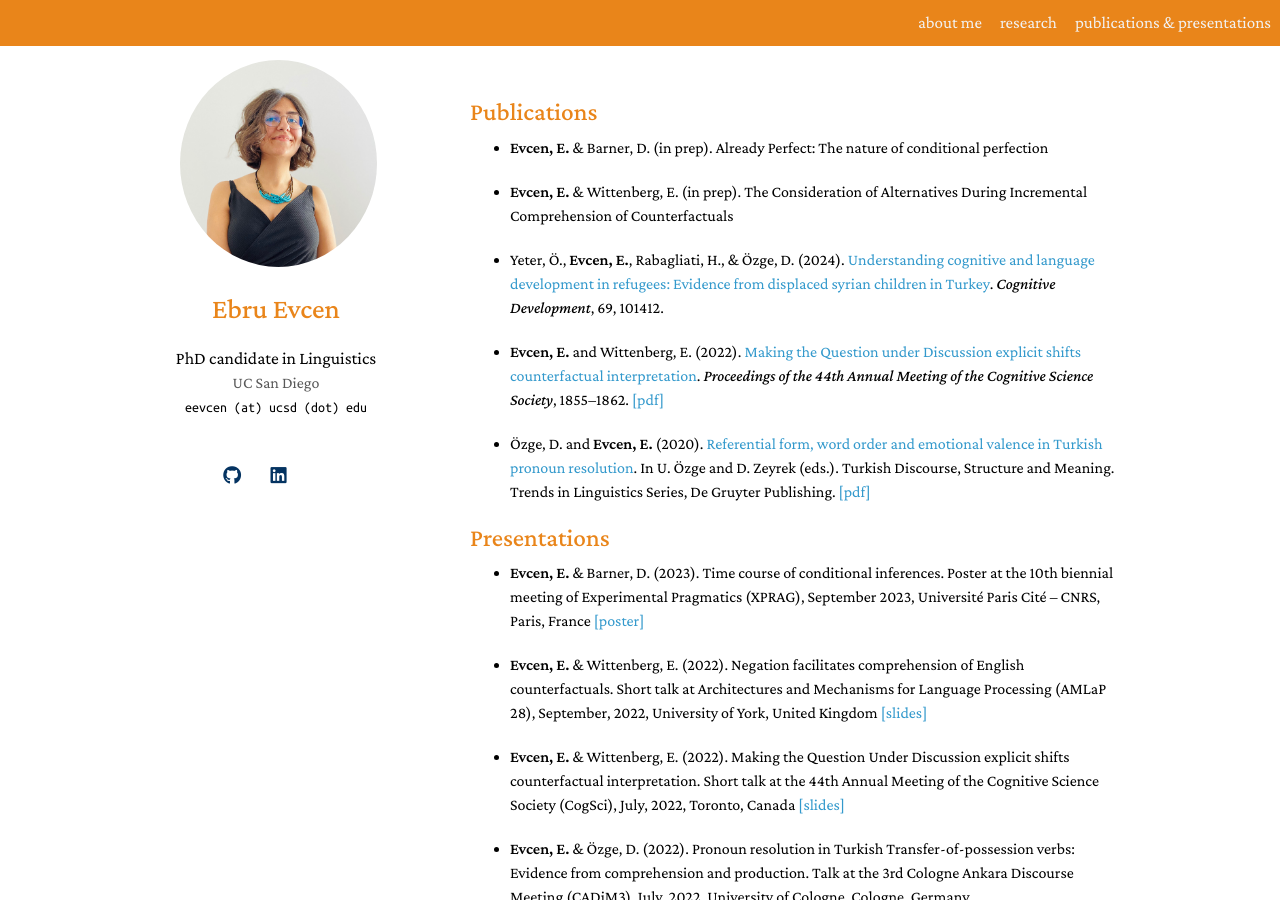
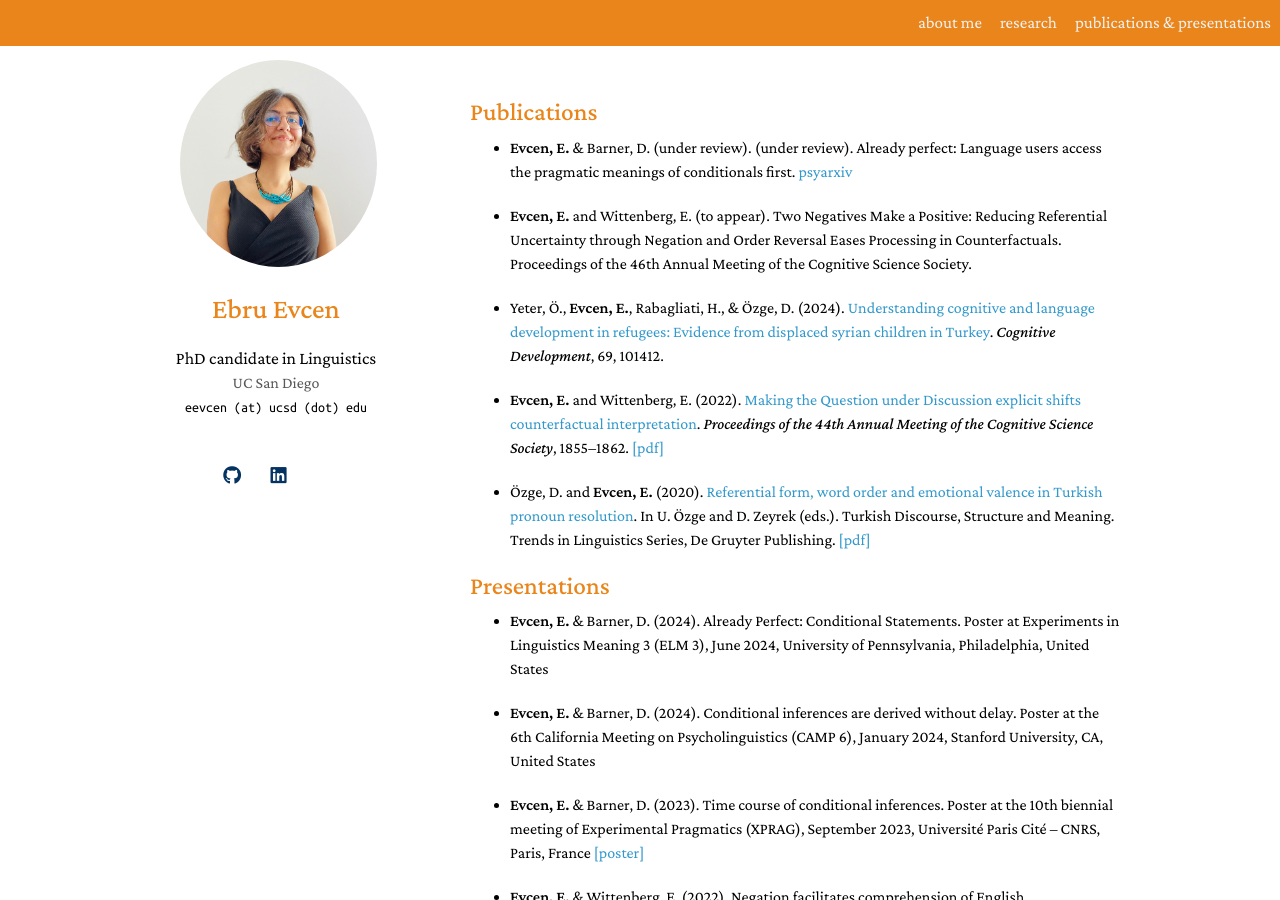
Before and after one commit to ebruevcen/ebruevcen.github.io, a Jekyll site: the page built from publications_presentations.md, in a window 1280 px wide and 900 px high. Built offline with Jekyll 4.4.1, drawn with Linux system fonts in a browser that asks for light colours; nearby versions of some CDN libraries; library files that are not in the unit come from our copies; a style sheet for code colours, icons or effects is not loaded.

Commit message:
cv updated

```diff
--- a/publications_presentations.md
+++ b/publications_presentations.md
@@ -7,9 +7,9 @@ permalink: /publications_presentations/
 
 <h2 style="margin: 50px 0px 10px;">Publications</h2>
 
-- <b>Evcen, E. </b> & Barner, D. (in prep). Already Perfect: The nature of conditional perfection
+- <b>Evcen, E. </b> & Barner, D. (under review). (under review). Already perfect: Language users access the pragmatic meanings of conditionals first. [psyarxiv](https://osf.io/preprints/psyarxiv/mv3y8)
 
-- <b>Evcen, E. </b> & Wittenberg, E. (in prep). The Consideration of Alternatives During Incremental Comprehension of Counterfactuals
+- <b>Evcen, E.</b> and Wittenberg, E. (to appear). Two Negatives Make a Positive: Reducing Referential Uncertainty through Negation and Order Reversal Eases Processing in Counterfactuals. Proceedings of the 46th Annual Meeting of the Cognitive Science Society.
 
 - Yeter, Ö., <b>Evcen, E.</b>, Rabagliati, H., & Özge, D. (2024). [Understanding cognitive and language development in refugees: Evidence from displaced syrian children in Turkey](https://www.sciencedirect.com/science/article/abs/pii/S088520142300117X?via%3Dihub). *Cognitive Development*, 69, 101412.
 
@@ -20,6 +20,10 @@ permalink: /publications_presentations/
 <h1 id="Presentations"></h1>
 
 <h2 style="margin: 20px 0px 10px;">Presentations</h2>
+
+- <b>Evcen, E.</b> & Barner, D. (2024). Already Perfect: Conditional Statements. Poster at Experiments in Linguistics Meaning 3 (ELM 3), June 2024, University of Pennsylvania, Philadelphia, United States
+
+- <b>Evcen, E.</b> & Barner, D. (2024). Conditional inferences are derived without delay. Poster at the 6th California Meeting on Psycholinguistics (CAMP 6), January 2024, Stanford University, CA, United States
 
 - <b>Evcen, E.</b> & Barner, D. (2023). Time course of conditional inferences. Poster at the 10th biennial meeting of Experimental Pragmatics (XPRAG), September 2023, Université Paris Cité – CNRS, Paris, France [\[poster\]](https://osf.io/9xkrf)
 
```
Also changed, not shown: 4 other files.
